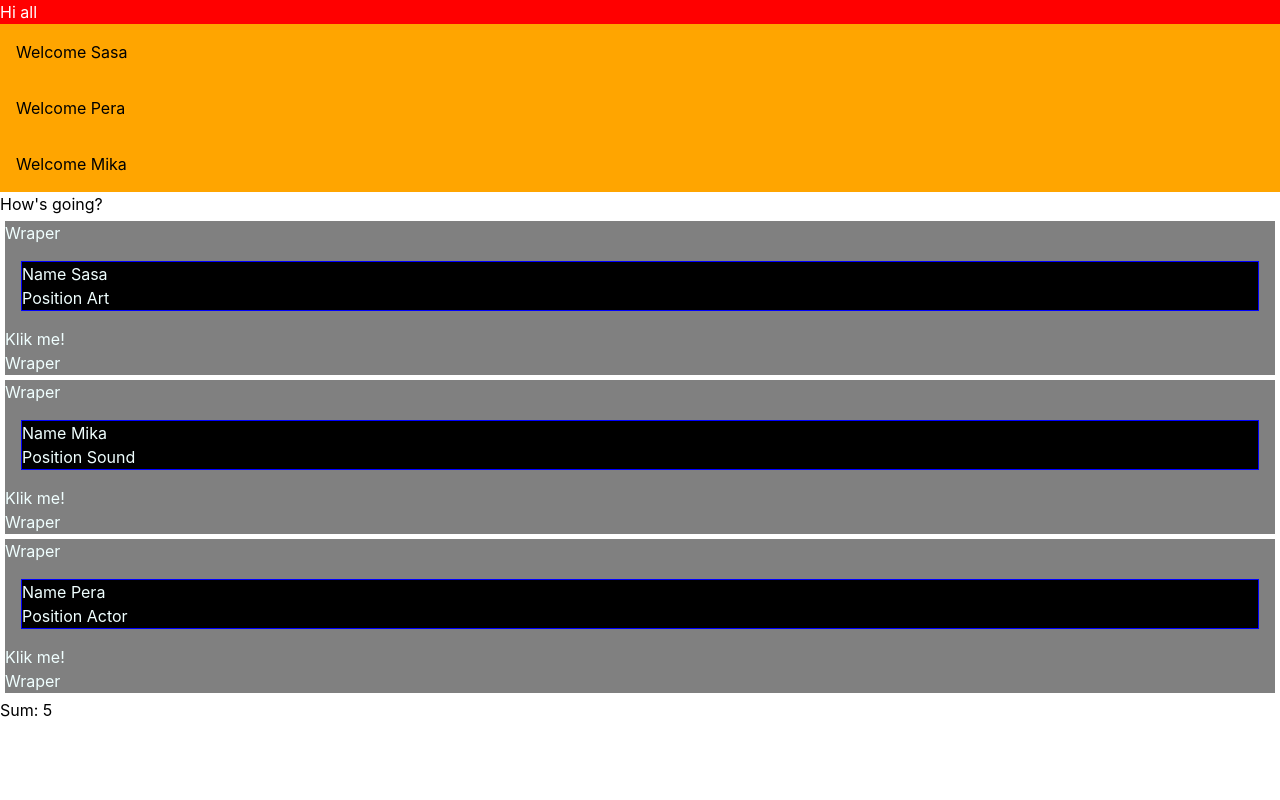
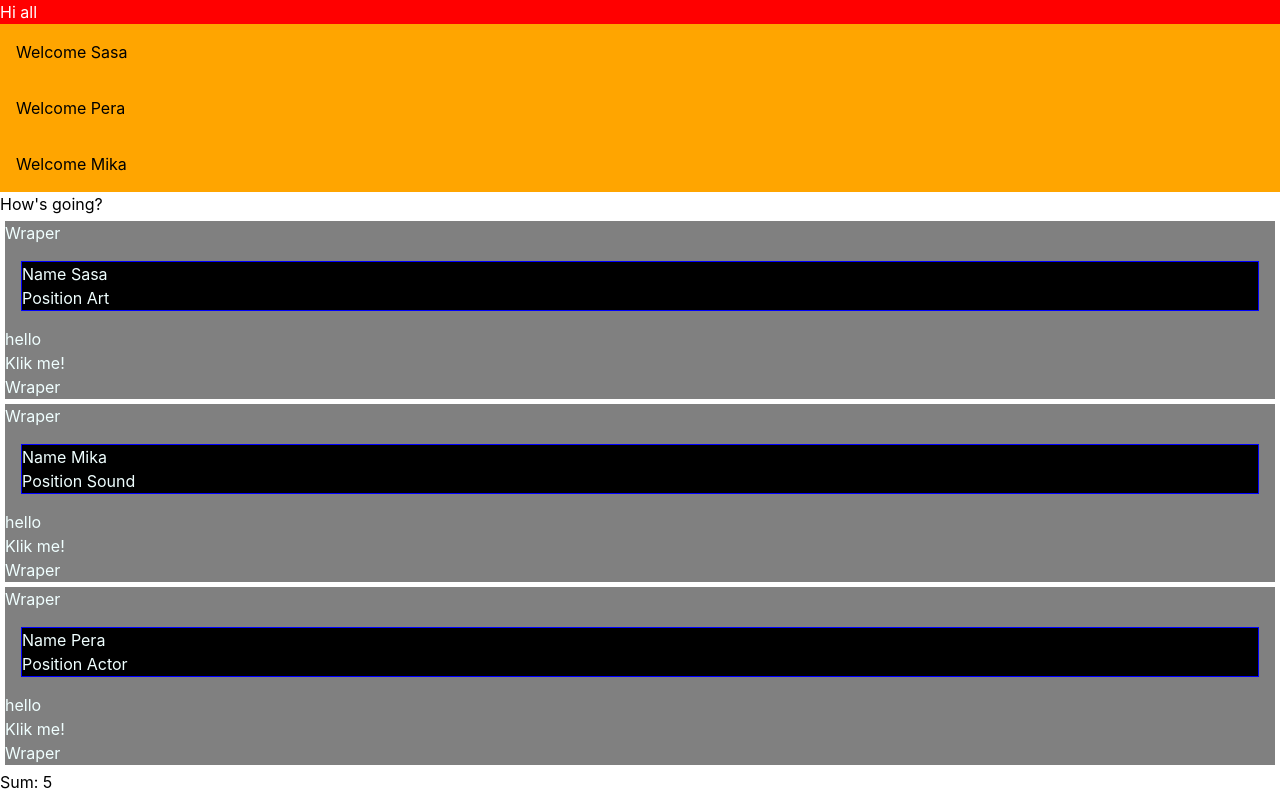
Before and after one commit to AleksandarStanisic021/reactJobs, a React (Vite) app: page / in a window 1280 px wide. Built offline with nearby package versions, Linux system fonts and the light colour scheme.

Commit message:
feat: add greet function and button to UserCard for user interaction

```diff
--- a/src/comps/UserCard.jsx
+++ b/src/comps/UserCard.jsx
@@ -1,6 +1,10 @@
 import Card from "../Card";
 
 const UserCard = ({ name, role }) => {
+  const greet = (name) => {
+    console.log(`hi ${name}`);
+  };
+
   return (
     <Card>
       <div
@@ -12,6 +16,12 @@ const UserCard = ({ name, role }) => {
         <p>Name {name}</p>
         <p>Position {role}</p>
       </div>
+      <button
+        onClick={(e) => {
+          greet(name);
+        }}>
+        hello
+      </button>
     </Card>
   );
 };
```
